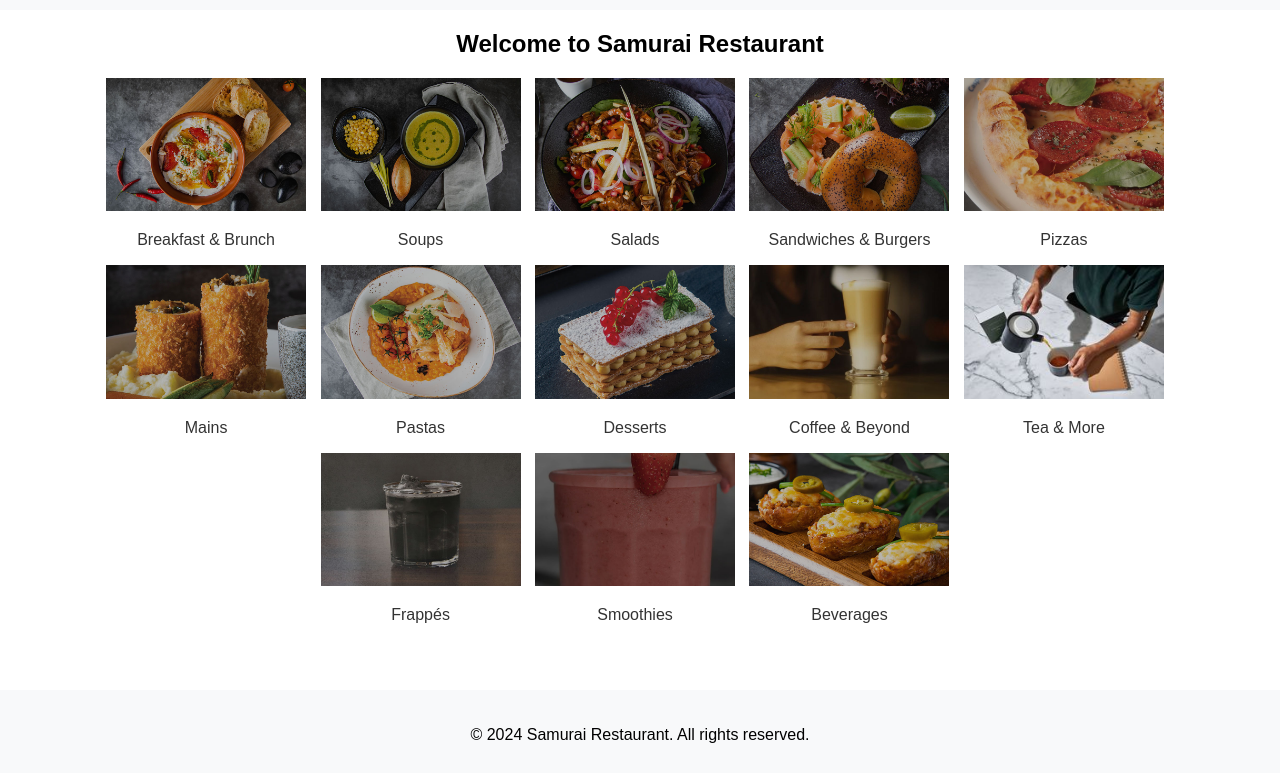
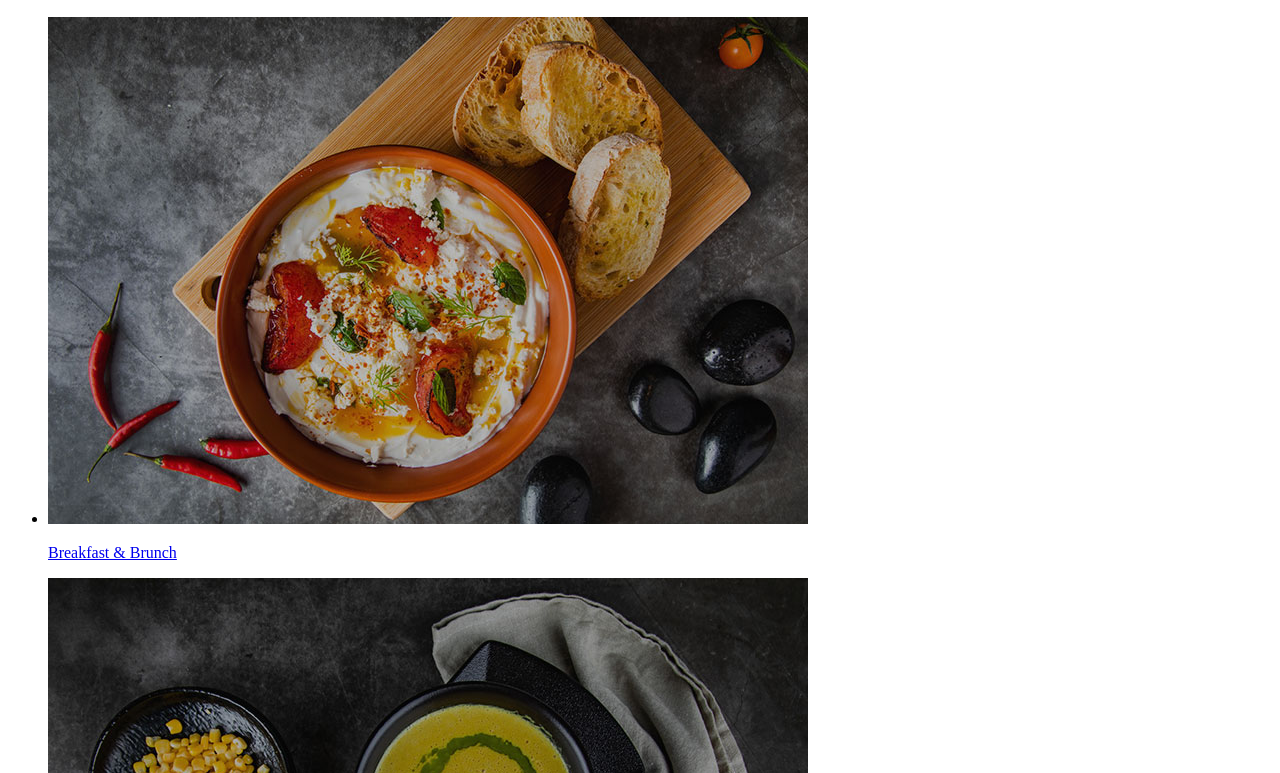
Before and after one commit to haidermoe/Samurai-restrant, a plain HTML site: page index.html in a window 1280 px wide. Shown: the part 110-883 px from the top of the page. Drawn offline with Linux system fonts and the light colour scheme; files whose address does not match are found by name.

Commit message:
Update index.html

```diff
--- a/index.html
+++ b/index.html
@@ -5,54 +5,7 @@
     <meta name="viewport" content="width=device-width, initial-scale=1.0">
     <title>Samurai Restaurant</title>
     <style>
-        body {
-            margin: 0;
-            padding: 0;
-            font-family: Arial, sans-serif;
-            display: flex;
-            flex-direction: column;
-            align-items: center;
-        }
-
-        header {
-            background-color: #f8f9fa;
-            text-align: center;
-            padding: 20px 0;
-            width: 100%;
-        }
-
-        nav ul {
-            list-style-type: none;
-            margin: 0;
-            padding: 0;
-            text-align: center;
-        }
-
-        nav ul li {
-            display: inline-block;
-            margin-right: 10px;
-            vertical-align: top; /* Align items at the top */
-        }
-
-        nav ul li a {
-            text-decoration: none;
-            color: #333;
-            display: block;
-            text-align: center;
-        }
-
-        nav ul li img {
-            width: 200px; /* Set the width of the images */
-            height: auto;
-        }
-
-        footer {
-            text-align: center;
-            margin-top: 50px;
-            padding: 20px 0;
-            background-color: #f8f9fa;
-            width: 100%;
-        }
+        /* Your CSS styles here */
     </style>
 </head>
 <body>
@@ -64,80 +17,80 @@
     <nav>
         <ul>
             <li>
-                <a href="C:\Users\user\Desktop\Samurai-restrant\sections\breakfast_brunch.html">
-                    <img src="C:\Users\user\Desktop\Samurai-restrant\imgs\im1.jpg" alt="Breakfast & Brunch">
+                <a href="sections/breakfast_brunch.html">
+                    <img src="imgs/im1.jpg" alt="Breakfast & Brunch">
                     <p>Breakfast & Brunch</p>
                 </a>
             </li>
             <li>
-                <a href="C:\Users\user\Desktop\Samurai-restrant\sections\soups.html">
-                    <img src="C:\Users\user\Desktop\Samurai-restrant\imgs\im3.jpg" alt="Soups">
+                <a href="sections/soups.html">
+                    <img src="imgs/im3.jpg" alt="Soups">
                     <p>Soups</p>
                 </a>
             </li>
             <li>
-                <a href="C:\Users\user\Desktop\Samurai-restrant\sections\salads.html">
-                    <img src="C:\Users\user\Desktop\Samurai-restrant\imgs\im4.jpg" alt="Salads">
+                <a href="sections/salads.html">
+                    <img src="imgs/im4.jpg" alt="Salads">
                     <p>Salads</p>
                 </a>
             </li>
             <li>
-                <a href="C:\Users\user\Desktop\Samurai-restrant\sections\sandwiches_burgers.html">
-                    <img src="C:\Users\user\Desktop\Samurai-restrant\imgs\im5.jpg" alt="Sandwiches & Burgers">
+                <a href="sections/sandwiches_burgers.html">
+                    <img src="imgs/im5.jpg" alt="Sandwiches & Burgers">
                     <p>Sandwiches & Burgers</p>
                 </a>
             </li>
             <li>
-                <a href="C:\Users\user\Desktop\Samurai-restrant\sections\pizzas.html">
-                    <img src="C:\Users\user\Desktop\Samurai-restrant\imgs\im6.jpg" alt="Pizzas">
+                <a href="sections/pizzas.html">
+                    <img src="imgs/im6.jpg" alt="Pizzas">
                     <p>Pizzas</p>
                 </a>
             </li>
             <li>
-                <a href="C:\Users\user\Desktop\Samurai-restrant\sections\mains.html">
-                    <img src="C:\Users\user\Desktop\Samurai-restrant\imgs\im7.jpg" alt="Mains">
+                <a href="sections/mains.html">
+                    <img src="imgs/im7.jpg" alt="Mains">
                     <p>Mains</p>
                 </a>
             </li>
             <li>
-                <a href="C:\Users\user\Desktop\Samurai-restrant\sections\pastas.html">
-                    <img src="C:\Users\user\Desktop\Samurai-restrant\imgs\im8.jpg" alt="Pastas">
+                <a href="sections/pastas.html">
+                    <img src="imgs/im8.jpg" alt="Pastas">
                     <p>Pastas</p>
                 </a>
             </li>
             <li>
-                <a href="C:\Users\user\Desktop\Samurai-restrant\sections\desserts.html">
-                    <img src="C:\Users\user\Desktop\Samurai-restrant\imgs\im9.jpg" alt="Desserts">
+                <a href="sections/desserts.html">
+                    <img src="imgs/im9.jpg" alt="Desserts">
                     <p>Desserts</p>
                 </a>
             </li>
             <li>
-                <a href="C:\Users\user\Desktop\Samurai-restrant\sections\coffee_beyond.html">
-                    <img src="C:\Users\user\Desktop\Samurai-restrant\imgs\im10.jpg" alt="Coffee & Beyond">
+                <a href="sections/coffee_beyond.html">
+                    <img src="imgs/im10.jpg" alt="Coffee & Beyond">
                     <p>Coffee & Beyond</p>
                 </a>
             </li>
             <li>
-                <a href="C:\Users\user\Desktop\Samurai-restrant\sections\tea_more.html">
-                    <img src="C:\Users\user\Desktop\Samurai-restrant\imgs\tea.jpg" alt="Tea & More">
+                <a href="sections/tea_more.html">
+                    <img src="imgs/tea.jpg" alt="Tea & More">
                     <p>Tea & More</p>
                 </a>
             </li>
             <li>
-                <a href="C:\Users\user\Desktop\Samurai-restrant\sections\frappes.html">
-                    <img src="C:\Users\user\Desktop\Samurai-restrant\imgs\im12.jpg" alt="Frappés">
+                <a href="sections/frappes.html">
+                    <img src="imgs/im12.jpg" alt="Frappés">
                     <p>Frappés</p>
                 </a>
             </li>
             <li>
-                <a href="C:\Users\user\Desktop\Samurai-restrant\sections\smoothies.html">
-                    <img src="C:\Users\user\Desktop\Samurai-restrant\imgs\im13.jpg" alt="Smoothies">
+                <a href="sections/smoothies.html">
+                    <img src="imgs/im13.jpg" alt="Smoothies">
                     <p>Smoothies</p>
                 </a>
             </li>
             <li>
-                <a href="C:\Users\user\Desktop\Samurai-restrant\sections\beverages.html">
-                    <img src="C:\Users\user\Desktop\Samurai-restrant\imgs\im2.jpg" alt="Beverages">
+                <a href="sections/beverages.html">
+                    <img src="imgs/im2.jpg" alt="Beverages">
                     <p>Beverages</p>
                 </a>
             </li>
```
